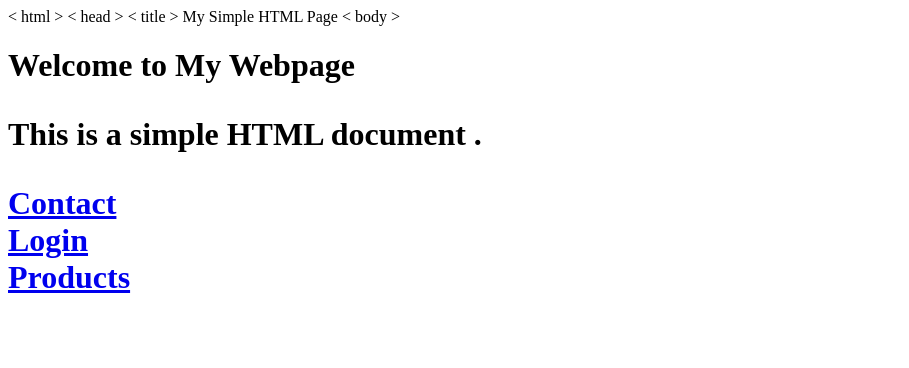
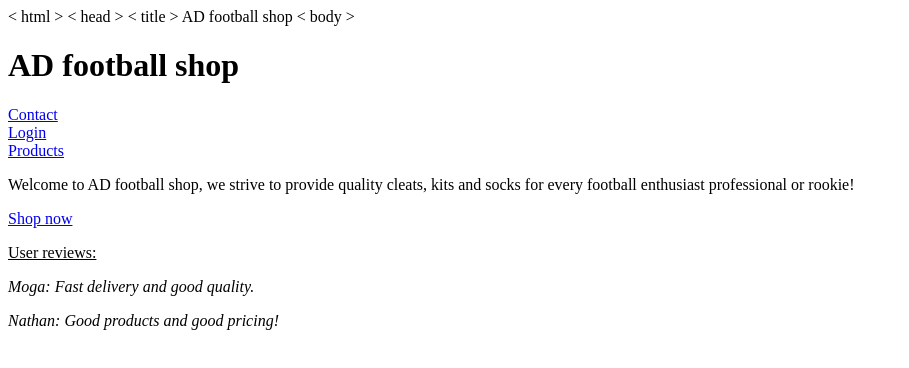
Before and after one commit to arnavmittal14/assignment1, a plain HTML site: page index.html in a window 1280 px wide. Shown: the whole page, without its empty margins (0-909 px from the left). Drawn offline with Linux system fonts and the light colour scheme.

Commit message:
fixed formatting

```diff
--- a/index.html
+++ b/index.html
@@ -1,17 +1,53 @@
-
+<!--Index.html-->
 <! DOCTYPE html >
 < html >
+
 < head >
-< title > My Simple HTML Page </ title >
+<meta charset="UTF-8">
+<meta name="viewport" content="width=device-width, initial-scale=1.0">
+<meta name="description" content="Find the best football gear, jerseys, and accessories at our online football shop. Explore a wide selection of products for players and fans.">
+<meta name="keywords" content="football shop, football gear, football jerseys, soccer accessories, sports equipment">
+< title > AD football shop </ title >
+<link rel="stylesheet" href="styles.css">
 </ head >
+
 < body >
-<h1 > Welcome to My Webpage </ h1 >
-<p > This is a simple HTML document . </p >
+<h1>
+    AD football shop
+</h1 >
+
+<div>
     <a href="contact.html">Contact</a>
     <br>
     <a href="login.html">Login</a>
     <br>
     <a href="products.html">Products</a>
     <br>
+</div>
+
+<main>
+
+<section class = "about-us">
+    <p > Welcome to AD football shop,
+    we strive to provide quality cleats, kits and socks
+    for every football enthusiast professional or rookie! </p >
+</section>
+
+<section class = "shop now">
+    <a href="products.html">Shop now</a>
+    <br>
+</section>
+
+<section class = "Customer reviews">
+    <p><u>User reviews:</u></p>
+    <p><i>Moga: Fast delivery and good quality.</i></p>
+    <p><i>Nathan: Good products and good pricing!</i></p>
+</section>
+
+</main>
+
+<footer>
+
+</footer>
 </ body >
 </ html >
```
Lines whose indentation alone changed are shown as unchanged.
